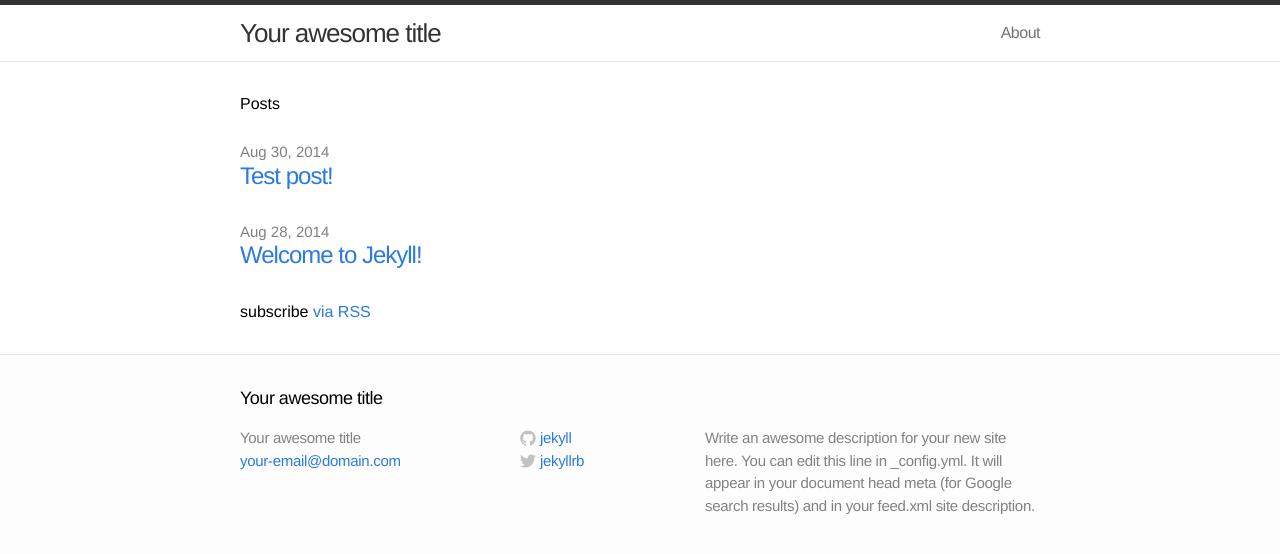
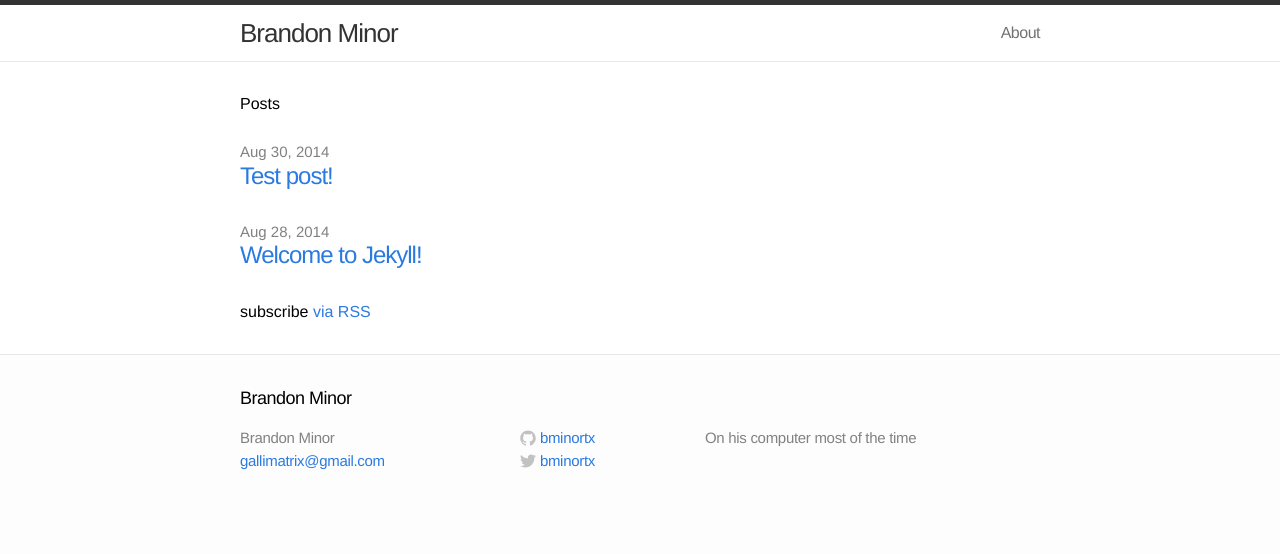
Before and after one commit to bminortx/bminortx.github.io, a Jekyll site: the page built from index.html, in a window 1280 px wide. Shown: the top 554 px of the page. Built offline with Jekyll 4.4.1, drawn with Linux system fonts in a browser that asks for light colours.

Commit message:
Changed _config

```diff
--- a/_config.yml
+++ b/_config.yml
@@ -1,11 +1,11 @@
 # Site settings
-title: Your awesome title
-email: your-email@domain.com
-description: "Write an awesome description for your new site here. You can edit this line in _config.yml. It will appear in your document head meta (for Google search results) and in your feed.xml site description."
+title: Brandon Minor
+email: gallimatrix@gmail.com
+description: "On his computer most of the time"
 baseurl: ""
-url: "http://yourdomain.com"
-twitter_username: jekyllrb
-github_username:  jekyll
+url: "bminortx.github.io"
+twitter_username: bminortx
+github_username:  bminortx
 
 # Build settings
 markdown: kramdown
```
